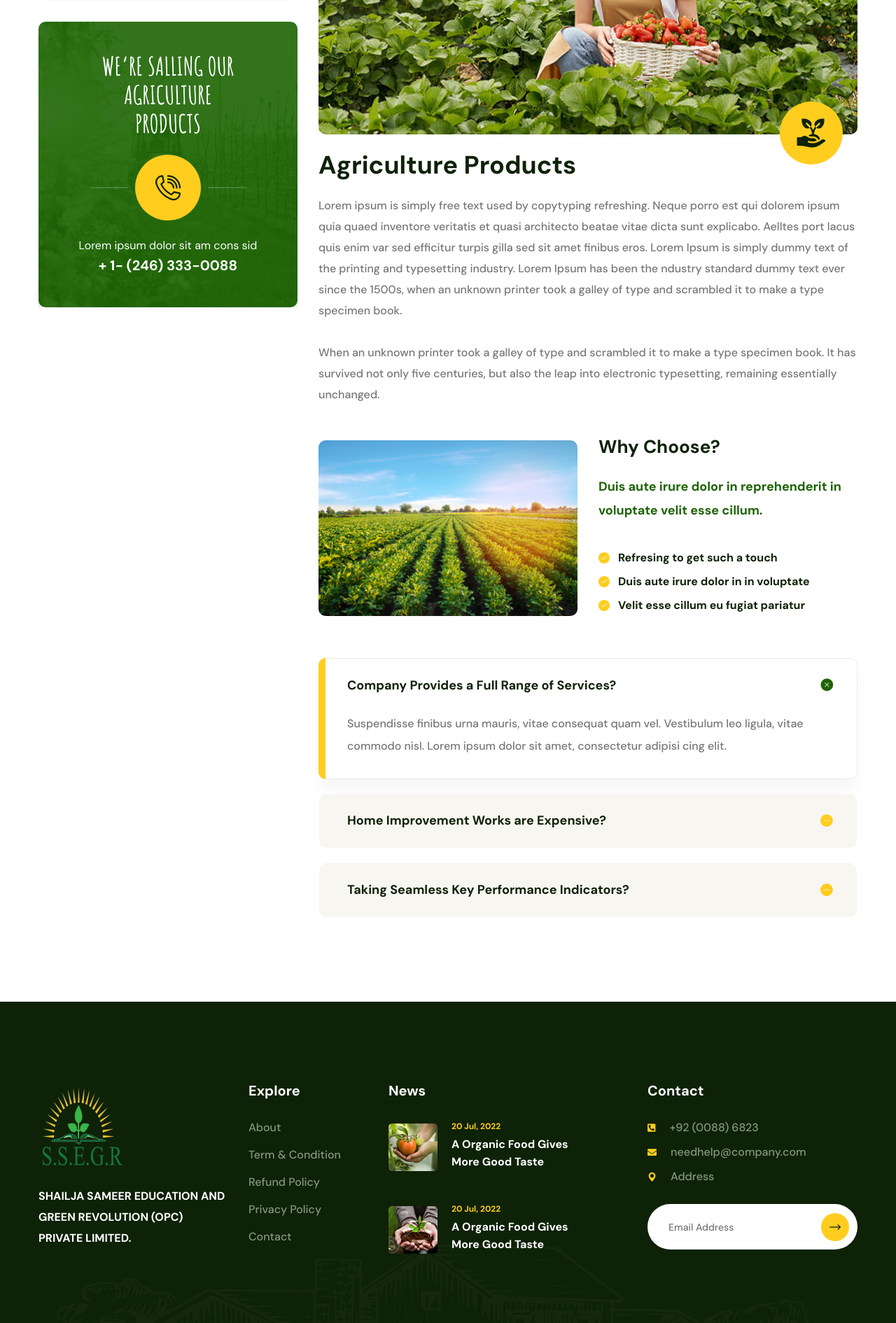
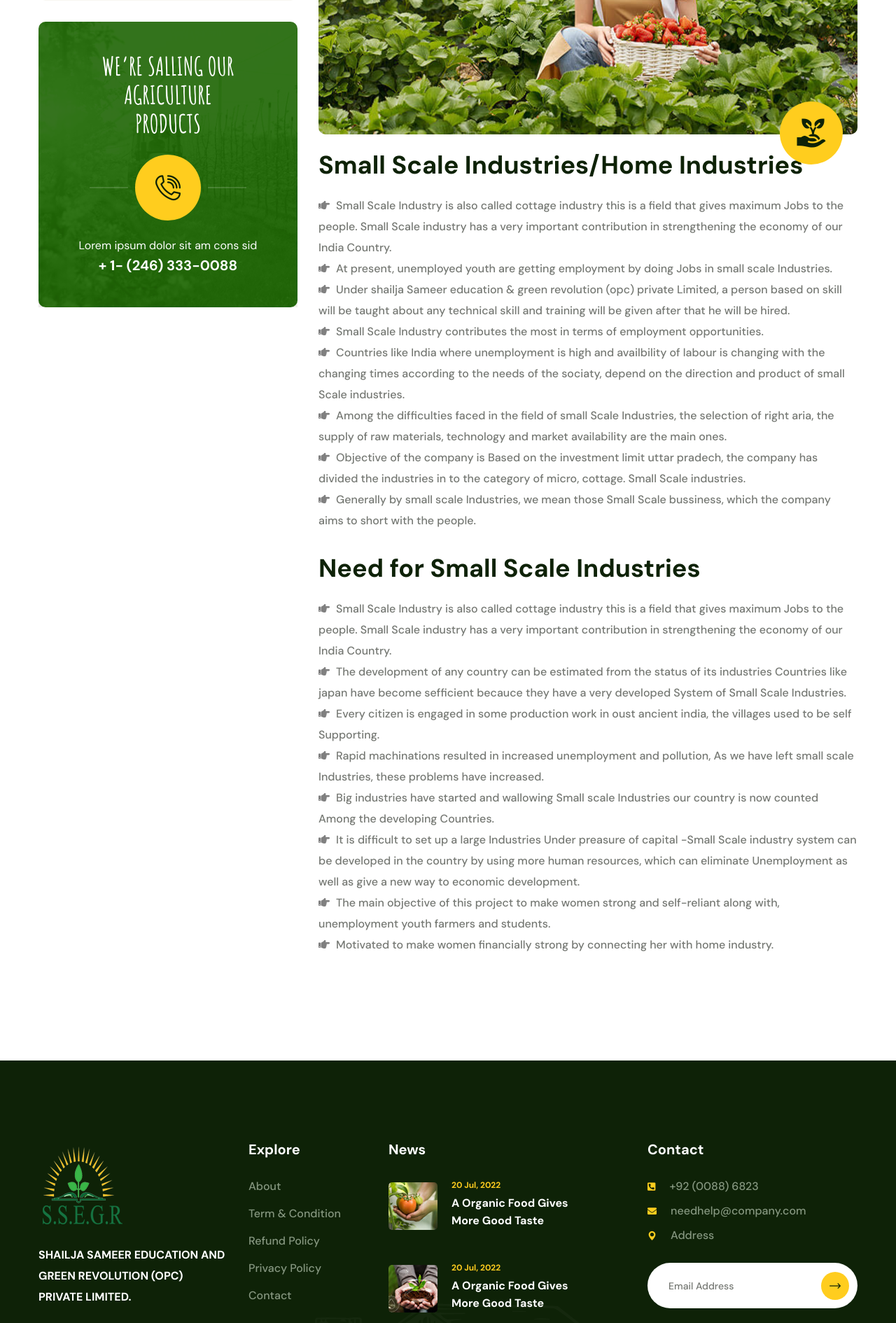
Before and after one commit to BalAnandPatel/Cansultant, a PHP site: page /service_small_scale.php in a window 1280 px wide. Shown: the part 893-2783 px from the top of the page at 70% size. Run offline with PHP 8.4, Linux system fonts and the light colour scheme; some web fonts are replaced.

Commit message:
updated servises

```diff
--- a/website/include/header.php
+++ b/website/include/header.php
@@ -119,7 +119,7 @@
                                                         <a href="about.php">About</a>
                                                     </li>
                                                     <li class="dropdown">
-                                                        <a href="services.php">Services</a>
+                                                        <a href="#">Services</a>
                                                         <ul class="shadow-box">
                                                             <li><a href="service_education.php">Education</a>
                                                             </li>
--- a/website/service_small_scale.php
+++ b/website/service_small_scale.php
@@ -70,103 +70,45 @@ include "include/header.php";
                                         <span class="icon-organic-food"></span>
                                     </div>
                                 </div>
-                                <h3 class="services-details__title">Agriculture Products</h3>
-                                <p class="services-details__text-1">Lorem ipsum is simply free text used by copytyping
-                                    refreshing. Neque porro est qui dolorem ipsum quia quaed inventore veritatis et
-                                    quasi architecto beatae vitae dicta sunt explicabo. Aelltes port lacus quis enim var
-                                    sed efficitur turpis gilla sed sit amet finibus eros. Lorem Ipsum is simply dummy
-                                    text of the printing and typesetting industry. Lorem Ipsum has been the ndustry
-                                    standard dummy text ever since the 1500s, when an unknown printer took a galley of
-                                    type and scrambled it to make a type specimen book.</p>
-                                <p class="services-details__text-2">When an unknown printer took a galley of type and
-                                    scrambled it to make a type specimen book. It has survived not only five centuries,
-                                    but also the leap into electronic typesetting, remaining essentially unchanged. </p>
+                                <h3 class="services-details__title">Small Scale Industries/Home Industries</h3>
+                                <p class="services-details__text-1">
+                                <i class="fa fa-hand-point-right" style="margin-right:5px; color:grey;"></i>
+                                Small Scale Industry is also called cottage industry this is a field that gives maximum Jobs to the people. Small Scale industry has a very important contribution in strengthening the economy of our India Country.
+                                <br><i class="fa fa-hand-point-right" style="margin-right:5px; color:grey;"></i>
+                                At present, unemployed youth are getting employment by doing Jobs in small scale Industries.
+                                <br><i class="fa fa-hand-point-right" style="margin-right:5px; color:grey;"></i>
+                                Under shailja Sameer education & green revolution (opc) private Limited, a person based on skill will be taught about any technical skill and training will be given after that he will be hired.
+                                <br><i class="fa fa-hand-point-right" style="margin-right:5px; color:grey;"></i>
+                                Small Scale Industry contributes the most in terms of employment opportunities.
+                                <br><i class="fa fa-hand-point-right" style="margin-right:5px; color:grey;"></i>
+                                Countries like India where unemployment is high and availbility of labour is changing with the changing times according to the needs of the sociaty, depend on the direction and product of small Scale industries.
+                                <br><i class="fa fa-hand-point-right" style="margin-right:5px; color:grey;"></i>
+                                Among the difficulties faced in the field of small Scale Industries, the selection of right aria, the supply of raw materials, technology and market availability are the main ones.
+                                <br><i class="fa fa-hand-point-right" style="margin-right:5px; color:grey;"></i>
+                                Objective of the company is Based on the investment limit uttar pradech, the company has divided the industries in to the category of micro, cottage. Small Scale industries.
+                                <br><i class="fa fa-hand-point-right" style="margin-right:5px; color:grey;"></i>
+                                Generally by small scale Industries, we mean those Small Scale bussiness, which the company aims to short with the people.</p>
+
+                                <h3 class="services-details__title">Need for Small Scale Industries</h3>
+                                <p class="services-details__text-1">
+                                <i class="fa fa-hand-point-right" style="margin-right:5px; color:grey;"></i>
+                                Small Scale Industry is also called cottage industry this is a field that gives maximum Jobs to the people. Small Scale industry has a very important contribution in strengthening the economy of our India Country.
+                                <br><i class="fa fa-hand-point-right" style="margin-right:5px; color:grey;"></i>
+                                The development of any country can be estimated from the status of its industries Countries like japan have become sefficient becauce they have a very developed System of Small Scale Industries.
+                                <br><i class="fa fa-hand-point-right" style="margin-right:5px; color:grey;"></i>
+                                Every citizen is engaged in some production work in oust ancient india, the villages used to be self Supporting.
+                                <br><i class="fa fa-hand-point-right" style="margin-right:5px; color:grey;"></i>
+                                Rapid machinations resulted in increased unemployment and pollution, As we have left small scale Industries, these problems have increased.<br><i class="fa fa-hand-point-right" style="margin-right:5px; color:grey;"></i>
+                                Big industries have started and wallowing Small scale Industries our country is now counted Among the developing Countries.
+                                <br><i class="fa fa-hand-point-right" style="margin-right:5px; color:grey;"></i>
+                                It is difficult to set up a large Industries Under preasure of capital -Small Scale industry system can be developed in the country by using more human resources, which can eliminate Unemployment as well as give a new way to economic development.
+                                <br><i class="fa fa-hand-point-right" style="margin-right:5px; color:grey;"></i>
+                                The main objective of this project to make women strong and self-reliant along with, unemployment youth farmers and students.
+                                <br><i class="fa fa-hand-point-right" style="margin-right:5px; color:grey;"></i>
+                                Motivated to make women financially strong by connecting her with home industry.</p>
+
                             </div>
-                            <div class="service-details__choose">
-                                <div class="row">
-                                    <div class="col-xl-6">
-                                        <div class="service-details__choose-img">
-                                            <img src="assets/images/services/service-details-benefit-img.jpg" alt="">
-                                        </div>
-                                    </div>
-                                    <div class="col-xl-6">
-                                        <div class="service-details__choose-content">
-                                            <h4 class="service-details__choose-title">Why Choose?</h4>
-                                            <p class="service-details__choose-text">Duis aute irure dolor in
-                                                reprehenderit in voluptate velit esse cillum.</p>
-                                            <ul class="list-unstyled service-details__choose-points">
-                                                <li>
-                                                    <div class="icon">
-                                                        <i class="icon-tick"></i>
-                                                    </div>
-                                                    <div class="text">
-                                                        <p>Refresing to get such a touch</p>
-                                                    </div>
-                                                </li>
-                                                <li>
-                                                    <div class="icon">
-                                                        <i class="icon-tick"></i>
-                                                    </div>
-                                                    <div class="text">
-                                                        <p>Duis aute irure dolor in in voluptate</p>
-                                                    </div>
-                                                </li>
-                                                <li>
-                                                    <div class="icon">
-                                                        <i class="icon-tick"></i>
-                                                    </div>
-                                                    <div class="text">
-                                                        <p>Velit esse cillum eu fugiat pariatur</p>
-                                                    </div>
-                                                </li>
-                                            </ul>
-                                        </div>
-                                    </div>
-                                </div>
-                            </div>
-                            <div class="service-details__faq">
-                                <div class="accrodion-grp" data-grp-name="faq-one-accrodion">
-                                    <div class="accrodion active">
-                                        <div class="accrodion-title">
-                                            <h4>Company Provides a Full Range of Services?</h4>
-                                        </div>
-                                        <div class="accrodion-content">
-                                            <div class="inner">
-                                                <p>Suspendisse finibus urna mauris, vitae consequat quam vel. Vestibulum
-                                                    leo
-                                                    ligula, vitae commodo nisl. Lorem ipsum dolor sit amet, consectetur
-                                                    adipisi cing elit.</p>
-                                            </div><!-- /.inner -->
-                                        </div>
-                                    </div>
-                                    <div class="accrodion">
-                                        <div class="accrodion-title">
-                                            <h4>Home Improvement Works are Expensive?</h4>
-                                        </div>
-                                        <div class="accrodion-content">
-                                            <div class="inner">
-                                                <p>Suspendisse finibus urna mauris, vitae consequat quam vel. Vestibulum
-                                                    leo
-                                                    ligula, vitae commodo nisl. Lorem ipsum dolor sit amet, consectetur
-                                                    adipisi cing elit.</p>
-                                            </div><!-- /.inner -->
-                                        </div>
-                                    </div>
-                                    <div class="accrodion">
-                                        <div class="accrodion-title">
-                                            <h4>Taking Seamless Key Performance Indicators?</h4>
-                                        </div>
-                                        <div class="accrodion-content">
-                                            <div class="inner">
-                                                <p>Suspendisse finibus urna mauris, vitae consequat quam vel. Vestibulum
-                                                    leo
-                                                    ligula, vitae commodo nisl. Lorem ipsum dolor sit amet, consectetur
-                                                    adipisi cing elit.</p>
-                                            </div><!-- /.inner -->
-                                        </div>
-                                    </div>
-                                </div>
-                            </div>
+
                         </div>
                     </div>
                 </div>
```
Also changed, not shown: website/about.php (+6 -6 lines), website/service_agriculture.php (+35 -17 lines), website/service_education.php (+35 -10 lines), website/assets/images/resources/about-4.jpg (added).
